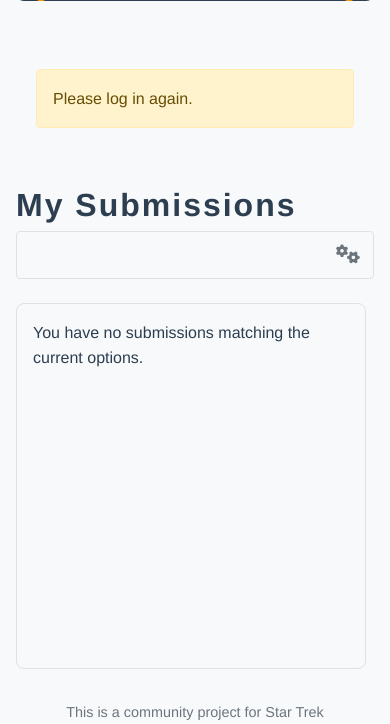
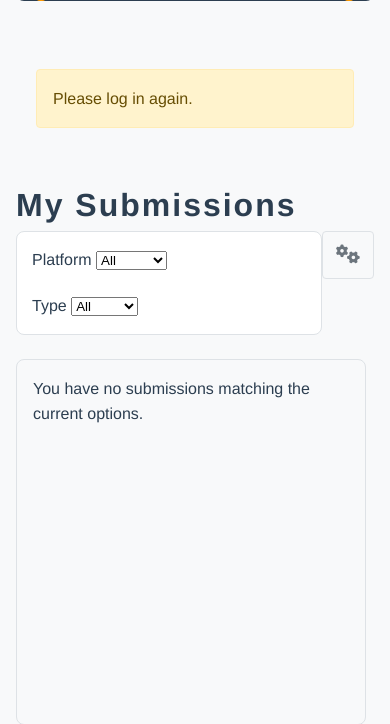
Before and after one commit to phillipod/SISTER, a Flask app: page /me/submissions in a window 390 px wide; the page is wider, and only the part inside the window is pictured. Shown: the part 628-1352 px from the top of that part. Run offline with Flask 3, Linux system fonts and the light colour scheme; the visitor is signed in with stand-in values (Sample User, id 1); data that the repository does not hold is empty.

Commit message:
✨ Refactor user submissions layout: Reorganized the HTML structure to incorporate a new filtering form for platform and type, enhancing user interaction. Updated CSS to ensure proper styling and responsiveness of the new screenshot filters section.

```diff
--- a/sister_website/static/css/browser.css
+++ b/sister_website/static/css/browser.css
@@ -405,6 +405,10 @@
     flex-grow: 1;
 }
 
+.screenshot-filters {
+    flex-grow: 1;
+}
+
 /* Styles for the screenshot grid view */
 #preview-grid {
     display: grid;
--- a/sister_website/templates/user_submissions.html
+++ b/sister_website/templates/user_submissions.html
@@ -10,14 +10,10 @@
 <div class="user-submissions-page">
     <h1>My Submissions</h1>
 
-    <div class="table-toolbar">
-        <div class="toolbar-group">
-            <div class="filterable">
-                <i id="tree-options-btn" class="fas fa-cogs toolbar-icon" title="Tree Display Options"></i>
-                <div id="tree-options-popup" class="filter-popup">
-                    <fieldset>
-                        <legend>Filter By</legend>
-                        <div class="form-group-popup">
+    <div class="browser-controls">
+        <div class="screenshot-filters">
+            <form id="filter-form" class="filters-grid">
+                <div class="form-group">
                     <label for="platform-filter">Platform</label>
                     <select id="platform-filter">
                         <option value="all">All</option>
@@ -25,7 +21,7 @@
                         <option value="Console">Console</option>
                     </select>
                 </div>
-                        <div class="form-group-popup">
+                <div class="form-group">
                     <label for="type-filter">Type</label>
                     <select id="type-filter">
                         <option value="all">All</option>
@@ -33,7 +29,13 @@
                         <option value="ground">Ground</option>
                     </select>
                 </div>
-                    </fieldset>
+            </form>
+        </div>
+        <div class="table-toolbar">
+            <div class="toolbar-group">
+                <div class="filterable">
+                    <i id="tree-options-btn" class="fas fa-cogs toolbar-icon" title="Tree Display Options"></i>
+                    <div id="tree-options-popup" class="filter-popup">
                         <fieldset>
                             <legend>Group By</legend>
                             <label><input type="checkbox" id="group-by-platform" checked> Platform</label>
@@ -41,6 +43,7 @@
                         </fieldset>
                         <div class="popup-footer">
                             <button id="apply-tree-options" class="btn btn-sm">Apply</button>
+                        </div>
                     </div>
                 </div>
             </div>
```
Lines whose indentation alone changed are shown as unchanged.
